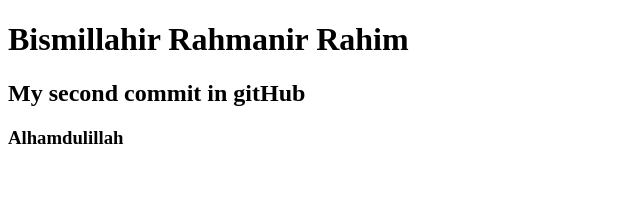
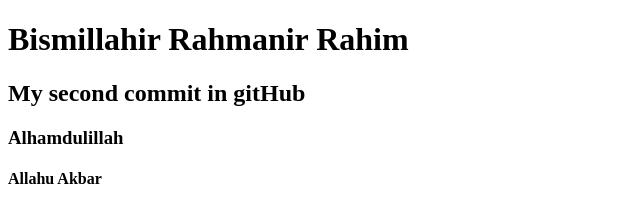
Before and after one commit to SR-Chowdhury/stack-tutorial, a plain HTML site: page index.html in a window 1280 px wide. Shown: the whole page, without its empty margins (0-640 px from the left). Drawn offline with Linux system fonts and the light colour scheme.

Commit message:
My fifth commit in gitHub

```diff
--- a/index.html
+++ b/index.html
@@ -9,5 +9,6 @@
     <h1>Bismillahir Rahmanir Rahim</h1>
     <h2>My second commit in gitHub</h2>
     <h3>Alhamdulillah</h3>
+    <h4>Allahu Akbar</h4>
 </body>
 </html>
```
